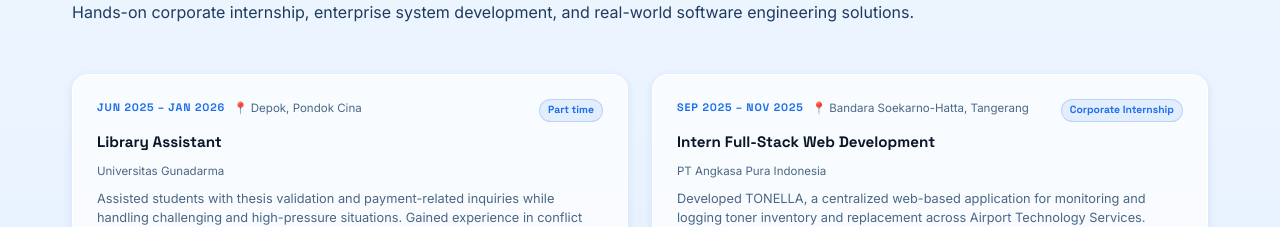
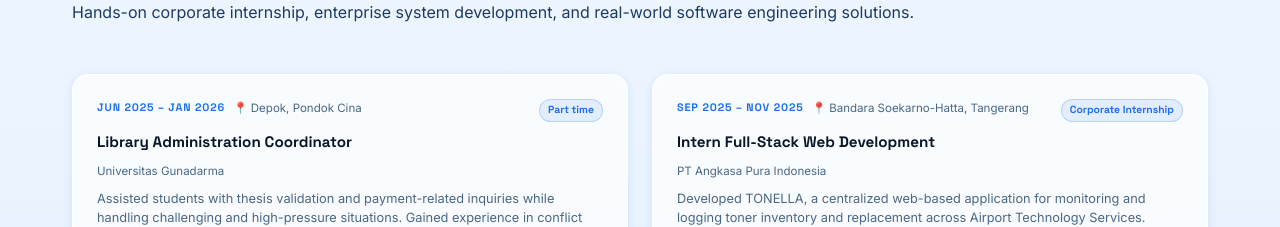
Before and after one commit to Armi88/new-portofolio, a React (Vite) app: page / in a window 1280 px wide. Shown: the part 3640-3867 px from the top of the page. Built offline with nearby package versions, Linux system fonts and the light colour scheme; a web font is replaced by a local one.

Commit message:
update data

```diff
--- a/src/data.js
+++ b/src/data.js
@@ -384,7 +384,7 @@ export const workExperiences = [
     period: 'Jun 2025 – Jan 2026',
     org: 'Universitas Gunadarma',
     location: 'Depok, Pondok Cina',
-    title: 'Library Assistant',
+    title: 'Library Administration Coordinator',
     type: 'Part time',
     desc: ' Assisted students with thesis validation and payment-related inquiries while handling challenging and high-pressure situations. Gained experience in conflict de-escalation, professional communication, active listening, and problem solving to help resolve student concerns effectively.',
     highlights: [
```
